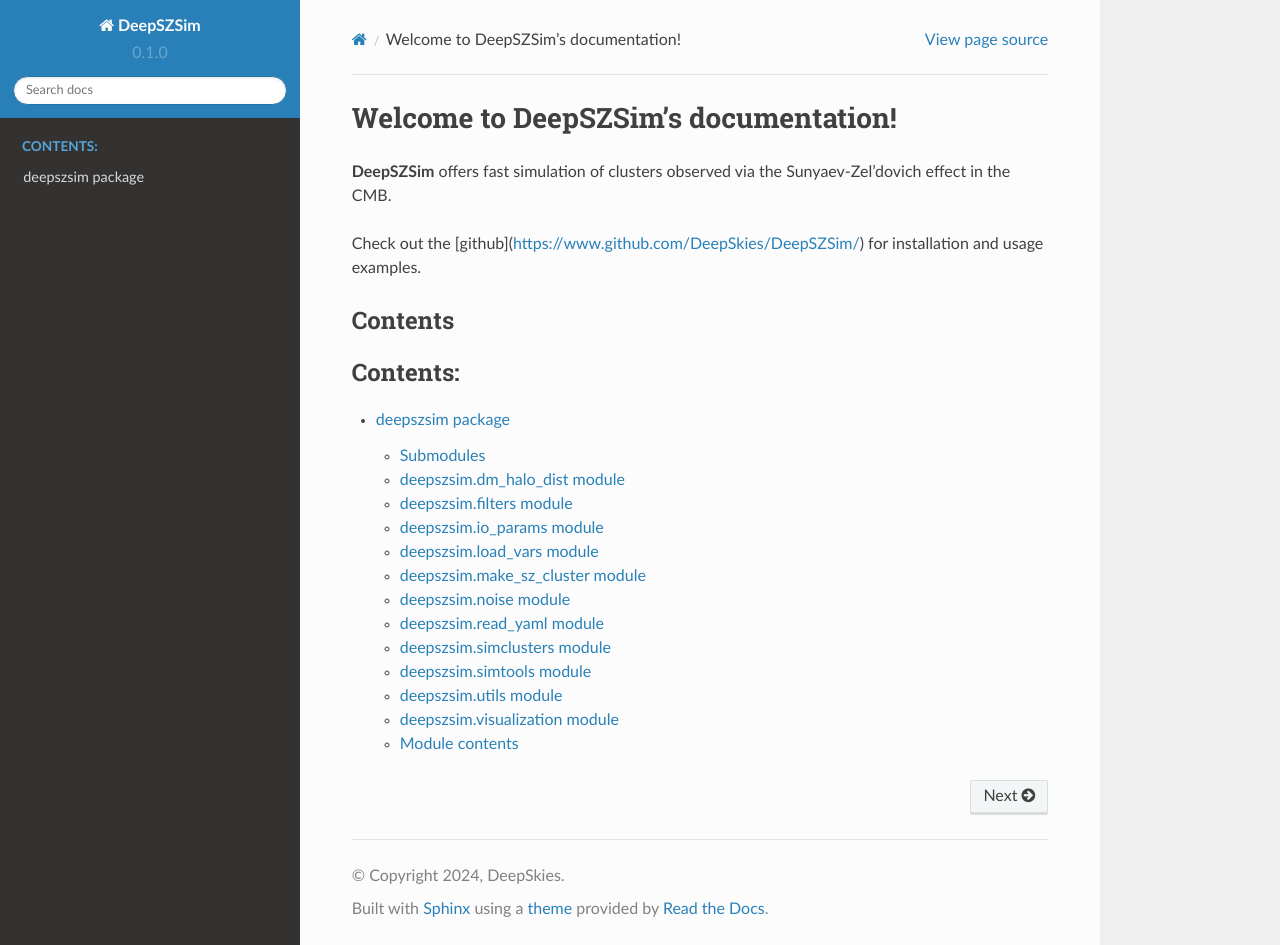
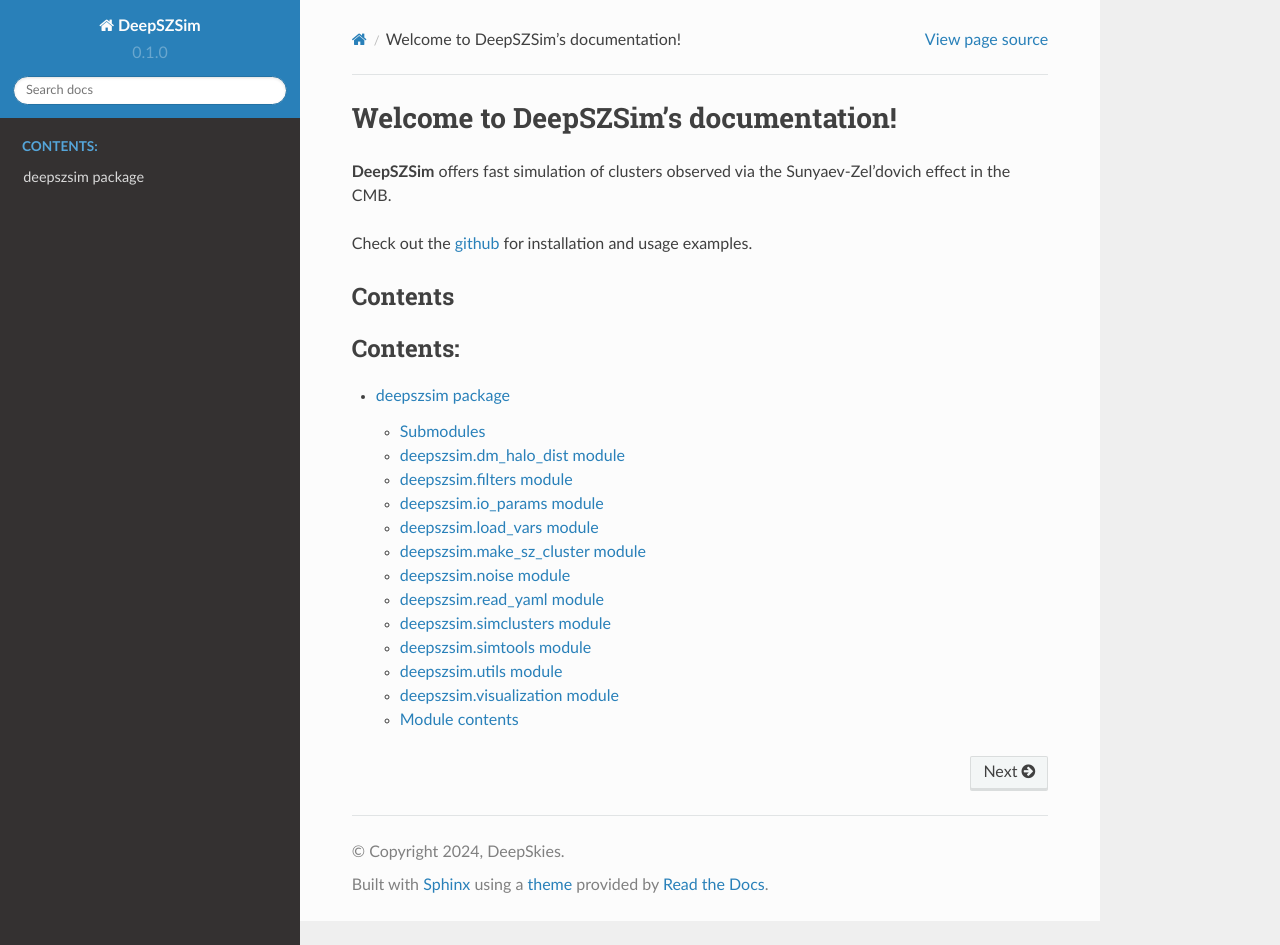
Before and after one commit to deepskies/DeepSZSim, a Sphinx documentation site: the page built from docs/source/index.rst, in a window 1280 px wide and 945 px high. Built offline with Sphinx 7.4.7 and the Read the Docs theme 2.0.0, drawn with Linux system fonts in a browser that asks for light colours.

Commit message:
updated index.rst

```diff
--- a/docs/source/index.rst
+++ b/docs/source/index.rst
@@ -3,7 +3,7 @@ Welcome to DeepSZSim's documentation!
 
 **DeepSZSim** offers fast simulation of clusters observed via the Sunyaev-Zel'dovich effect in the CMB.
 
-Check out the [github](https://www.github.com/DeepSkies/DeepSZSim/) for installation and usage examples.
+Check out the `github <https://www.github.com/DeepSkies/DeepSZSim/>`_ for installation and usage examples.
 
 Contents
 --------
```
